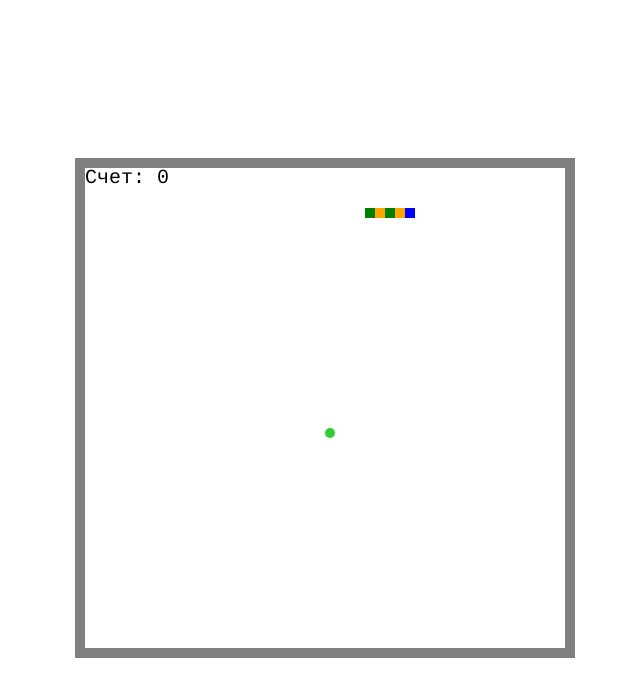
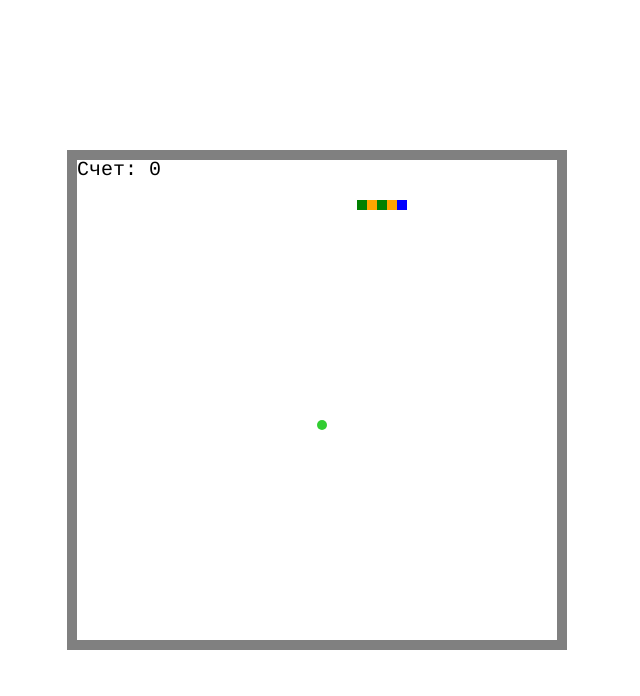
Before and after one commit to Valentyn-M/javascript-study-GameSnake, a plain HTML site: page index.html in a window 1280 px wide. Shown: the whole page, without its empty margins (323-963 px from the left). Drawn offline with Linux system fonts and the light colour scheme.

Commit message:
change css

```diff
--- a/css/style.css
+++ b/css/style.css
@@ -1,13 +1,6 @@
-html,
-body {
-	height: 100%;
-	width: 100%;
+canvas {
+	position: absolute;
+	top: 50%;
+	left: 50%;
+	transform: translate(-50%, -50%);
 }
-
-.canvas__body {
-	width: 100%;
-	height: 100%;
-	display: flex;
-	justify-content: center;
-	align-items: center;
-}
```
